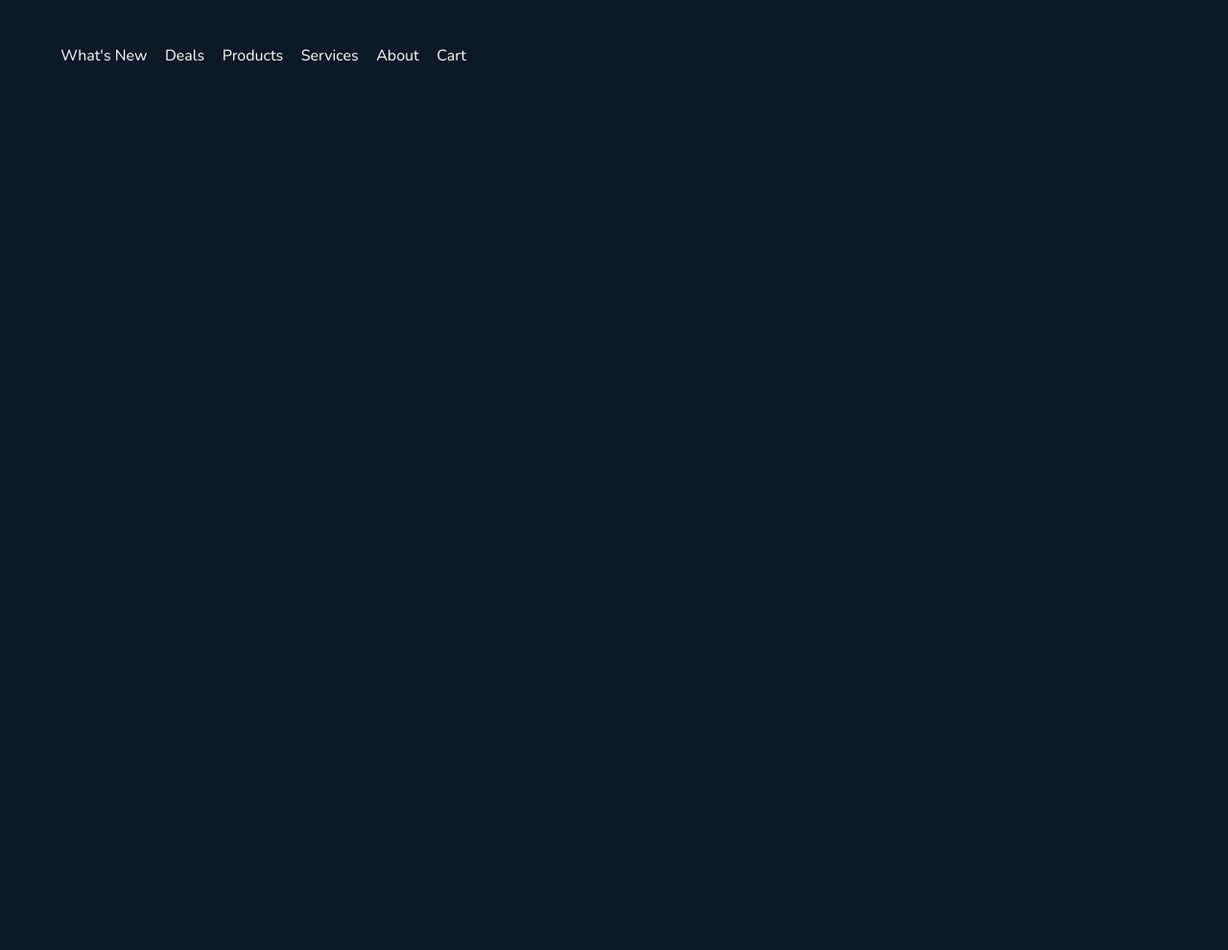
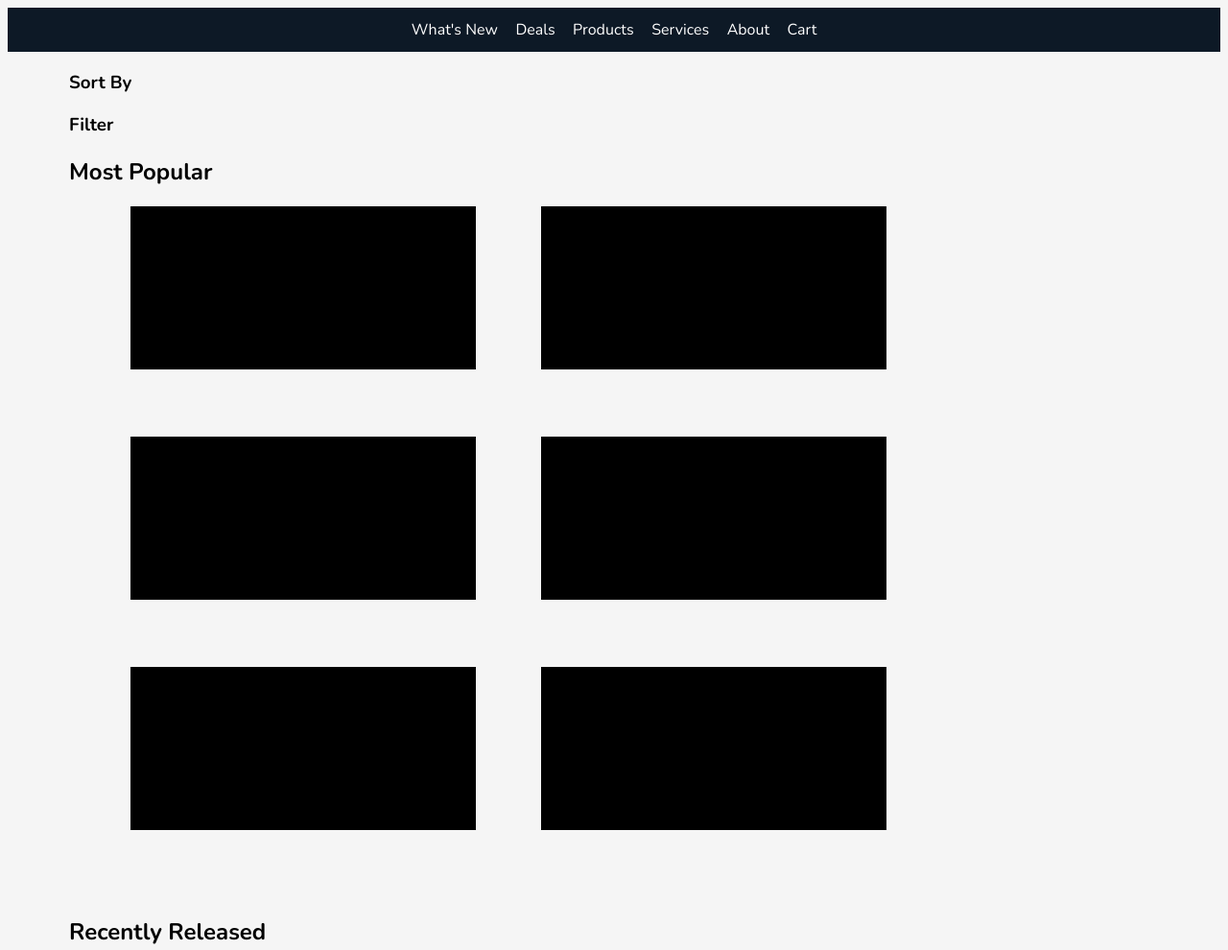
Before and after one commit to dshafqat/IAT339-P02, a plain HTML site: page products.html in a window 1280 px wide. Shown: the top 990 px of the page at 96% size. Before the commit the page ends 800 px from the top, so only its background shows below. Drawn offline with nearby package versions, Linux system fonts and the light colour scheme.

Commit message:
updated products page

```diff
--- a/css/styles.css
+++ b/css/styles.css
@@ -2,7 +2,7 @@
 @import url('https://fonts.googleapis.com/css2?family=Nunito:wght@300;400;600;700&family=Questrial&display=swap');
 
 html{
-  background-color: #f5f5f5;
+  background-color: #000000;
   padding-left: 1em;
   scroll-behavior: smooth;
 }
@@ -37,6 +37,7 @@ section{
   margin-block-end: 0.90em;
   margin-inline-start: 0px;
   margin-inline-end: 0px;
+  color: #F6AC67;
 }
 .submit-reset-button {
     background-color: #0d1926;
@@ -81,11 +82,11 @@ section{
     margin-inline-end: 0px;
 }
 .main-nav li{
-    display: inline-block;
     margin: 0;
     padding: 0.45rem;
     background-color: #0D1926;
     color: white;
+    float: center;
 }
 /*swatches styles*/
 .color-swatch{
@@ -171,6 +172,7 @@ section{
     padding: 0.45rem;
     background-color: #0D1926;
     color: white;
+
 }
 .center{
   width: 100%;
--- a/css/styles1.css
+++ b/css/styles1.css
@@ -2,15 +2,17 @@
 @import url('https://fonts.googleapis.com/css2?family=Nunito:wght@300;400;600;700&family=Questrial&display=swap');
 
 html{
-  padding-left: 1em;
+ /* padding-left: 1em;*/
   scroll-behavior: smooth;
 }
 body{
   font-family: 'Nunito', sans-serif;
   font-weight: 300 !important;
-  background-color: #0D1926;
-  padding:2rem;
-  display: block;
+  background-color: #F5F5F5;
+
+;
+  /*padding:2rem;
+*/  display: block;
 }
 h1{
   font-family: "Questrial", sans-serif;
@@ -31,11 +33,13 @@ a{
 
 
 section{
-  border-top: 0.15em solid #0d1926;
+/*  border-top: 0.15em solid #0d1926;
   margin-block-start: 0.90em;
   margin-block-end: 0.90em;
   margin-inline-start: 0px;
-  margin-inline-end: 0px;
+  margin-inline-end: 0px;*/
+  margin-left: 4rem;
+
 }
 .submit-reset-button {
     background-color: #0d1926;
@@ -51,6 +55,10 @@ section{
 .main-nav nav{
   display: block;
   padding:0rem;
+  margin: 0;
+  background-color: #0D1926;
+  text-align: center;
+
 }
 .main-nav a{
   color:white;
@@ -71,7 +79,7 @@ section{
 }
 .main-nav ul{
     margin:0;
-    padding:0;
+    padding:0.3rem;
     display: block;
     list-style-type:none;
     margin-block-start: 0em;
@@ -194,3 +202,46 @@ section{
   background-color: #0D1926;
   color:white;
 }
+
+
+.container .block{
+
+  height: 200px;
+  background-color: #000000;
+}
+
+*,*::after,*::before{
+  box-sizing:border-box;
+}
+
+section .grid-item {
+  /*flex 1 1 auto;*/
+  background-color:black;
+  display:inline-block;
+  width:100px;
+  height:170px;
+  text-align:center;
+  min-width:30%;
+  max-width:40%;
+  margin-bottom: 4rem;
+}
+
+
+*, *::after, *::before{
+
+box-sizing:border-box;
+}
+
+section .grid-container {
+  display: -webkit-flex;
+  display: -ms-flex;
+  display: flex;
+
+  flex-direction: row;
+
+  flex-wrap: -webkit-flex;
+  flex-wrap: -ms-flex;
+  flex-wrap: wrap-reverse;
+
+  justify-content: space-around;
+}
--- a/products.html
+++ b/products.html
@@ -22,5 +22,73 @@
         <li><a href="products.html"> Cart </a> </li>
       </ul>
       </nav>
+  </div>
+
+      <section>
+
+        <h3> Sort By </h3>
+        <h3> Filter </h3>
+
+      </section>
+
+
+
+        <section class="grid-container">
+
+        <h2> Most Popular </h2>
+        <section class="grid-item">
+
+        </section>
+
+        <section class="grid-item">
+
+        </section>
+
+        <section class="grid-item">
+
+        </section>
+
+        <section class="grid-item">
+
+        </section>
+
+        <section class="grid-item">
+
+        </section>
+
+        <section class="grid-item">
+
+    </section>
+
+
+    <h2> Recently Released </h2>
+        <section class="grid-item">
+
+        </section>
+
+        <section class="grid-item">
+
+        </section>
+
+        <section class="grid-item">
+
+        </section>
+
+        <section class="grid-item">
+
+        </section>
+
+        <section class="grid-item">
+
+        </section>
+
+        <section class="grid-item">
+
+    </section>
+
+
+
+
+
   </body>
 </html>
```
